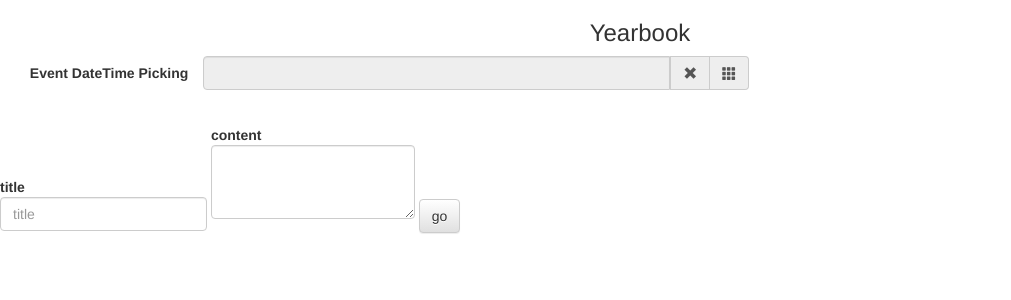
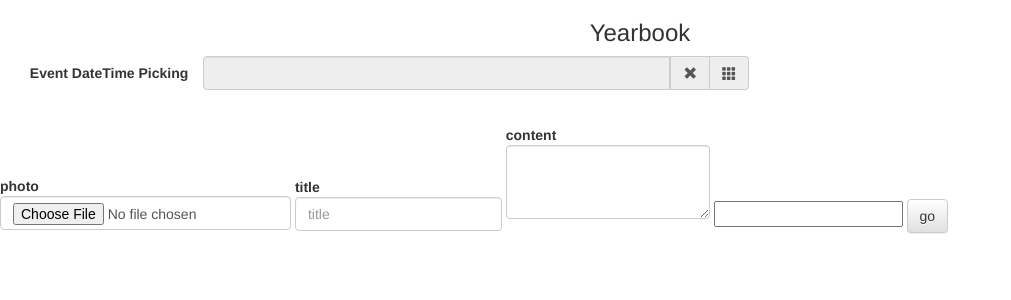
Before and after one commit to zsky/yearbook, a Flask app: template app/templates/admin_team.html in a window 1280 px wide. Shown: the top 300 px of the page, without its empty margins (0-1011 px from the left). Run offline with Flask 2, Linux system fonts and the light colour scheme; the template is opened without the code that fills it, so the values that code supplies are empty.

Commit message:
upload photos

```diff
--- a/app/__init__.py
+++ b/app/__init__.py
@@ -1,6 +1,7 @@
 #encoding: utf-8
 from flask import Flask
 from flask.ext.sqlalchemy import SQLAlchemy
+import os
 
 app = Flask(__name__)
 app.config.from_object('config')
--- a/app/static/js/admin_team.js
+++ b/app/static/js/admin_team.js
@@ -10,12 +10,13 @@ $(document).ready(function(){
         showMeridian: 1
     });
 
-    $('#add_event_button').on('click', function(){
+/*    $('#add_event_button').on('click', function(){
         var event_time = $('.event_time').val();
         var event_title = $('.event_title').val();
         var event_content = $('.event_content').val();
         var team_id = $(this).attr('value');
-        console.log(event_time);
+        var event_photo = $('.event_photo').val();
+        console.log(event_photo);
         $.ajax({
             type: "POST",
             url: "/add_event",
@@ -23,7 +24,8 @@ $(document).ready(function(){
                 time: event_time,
                 title: event_title,
                 content: event_content,
-                team_id: team_id
+                team_id: team_id,
+                photo: event_photo
             }
         }).done(function(){
             console.log('ok');
@@ -31,6 +33,6 @@ $(document).ready(function(){
             console.log('failed');
         })
 
-    });
+    });  */
 
 })
--- a/app/templates/admin_team.html
+++ b/app/templates/admin_team.html
@@ -11,28 +11,32 @@ href="../static/css/bootstrap-datetimepicker.min.css"/>
     <p>{{ team.intro }}</p>
 </div>
 <div class="">
-    <form  method="post"
-        class="form-horizontal"  id="add_event_form">
+    <form  action="{{url_for('add_event')}}" method="post"
+        class="form-horizontal" enctype="multipart/form-data">
             <div class="form-group">
                 <label for="dtp_input1" class="col-md-2 control-label">Event DateTime Picking</label>
                 <div class="input-group date form_datetime col-md-5"
                     data-date="2014-01-16" data-date-format="dd MM yyyy" data-link-field="dtp_input1">
-                    <input  class="form-control event_time" size="16" type="text" value="" readonly>
+                    <input  class="form-control" name="event_time" size="16" type="text" value="" readonly>
                     <span class="input-group-addon"><span class="glyphicon glyphicon-remove"></span></span>
                     <span class="input-group-addon"><span class="glyphicon glyphicon-th"></span></span>
                 </div>
                 <input type="hidden" id="dtp_input1" value="" /><br/>
             </div>
 
+        <label>photo
+            <input type="file" class="form-control" name="file" />
+        </label>
         <label> title
-            <input type="text" class="form-control event_title"
+            <input type="text" class="form-control" name="event_title"
             placeholder="title"/>
         </label>
         <label>content
-            <textarea  class="form-control event_content" rows="3">
+            <textarea  class="form-control" name="event_content" rows="3">
             </textarea>
         </label>
-        <a value="{{team.id}}" id="add_event_button" class="btn btn-default">go</a>
+        <input type="text" class="ide" name="team_id" value="{{team.id}}"/>
+        <button type="submit"  class="btn btn-default">go</button>
     </form>
 </div>
 <div>
```
Also changed, not shown: app/models.py (+7 -6 lines), app/views.py (+26 -7 lines), config.py (+6 -1 lines), app/static/upload/2013-12-18_172840.png (added), app/static/upload/2014-01-20_102715.png (added), app/static/upload/circle.png (added), app/static/upload/team-1/2013-11/2014-01-20_102715.png (added).
